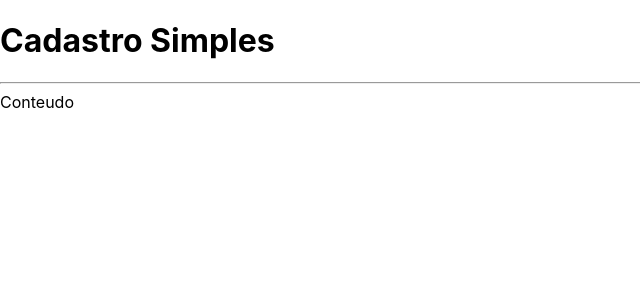
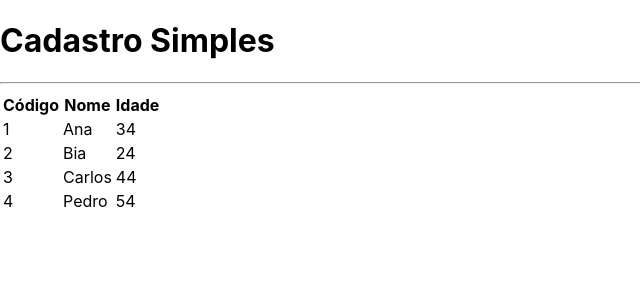
Before and after one commit to Breno44/NextCrud, a Next.js app: page / in a window 1280 px wide. Shown: the top 300 px of the page, without its empty margins (0-640 px from the left). Built offline with nearby package versions, Linux system fonts and the light colour scheme.

Commit message:
feat:component table #1

```diff
--- /dev/null
+++ b/src/components/Tabela.tsx
@@ -0,0 +1,36 @@
+import Cliente from "../core/Cliente";
+
+interface TabelaProps {
+  clientes: Cliente[];
+}
+
+export default function Tabela(props: TabelaProps) {
+  function renderizarCabecalho() {
+    return (
+      <tr>
+        <th>Código</th>
+        <th>Nome</th>
+        <th>Idade </th>
+      </tr>
+    );
+  }
+
+  function renderizarDados() {
+    return props.clientes?.map((cliente, i) => {
+      return (
+        <tr key={cliente.id}>
+          <td>{cliente.id}</td>
+          <td>{cliente.nome}</td>
+          <td>{cliente.idade}</td>
+        </tr>
+      );
+    });
+  }
+
+  return (
+    <table>
+      <thead>{renderizarCabecalho()}</thead>
+      <tbody>{renderizarDados()}</tbody>
+    </table>
+  );
+}
--- a/src/pages/index.tsx
+++ b/src/pages/index.tsx
@@ -1,6 +1,15 @@
 import Layout from "../components/Layout";
+import Tabela from "../components/Tabela";
+import Cliente from "../core/Cliente";
 
 export default function Home() {
+  const clientes = [
+    new Cliente("Ana", 34, "1"),
+    new Cliente("Bia", 24, "2"),
+    new Cliente("Carlos", 44, "3"),
+    new Cliente("Pedro", 54, "4"),
+  ];
+
   return (
     <div
       className={`
@@ -10,7 +19,7 @@
     `}
     >
       <Layout titulo="Cadastro Simples">
-        <div>Conteudo</div>
+        <Tabela clientes={clientes}></Tabela>
       </Layout>
     </div>
   );
```
